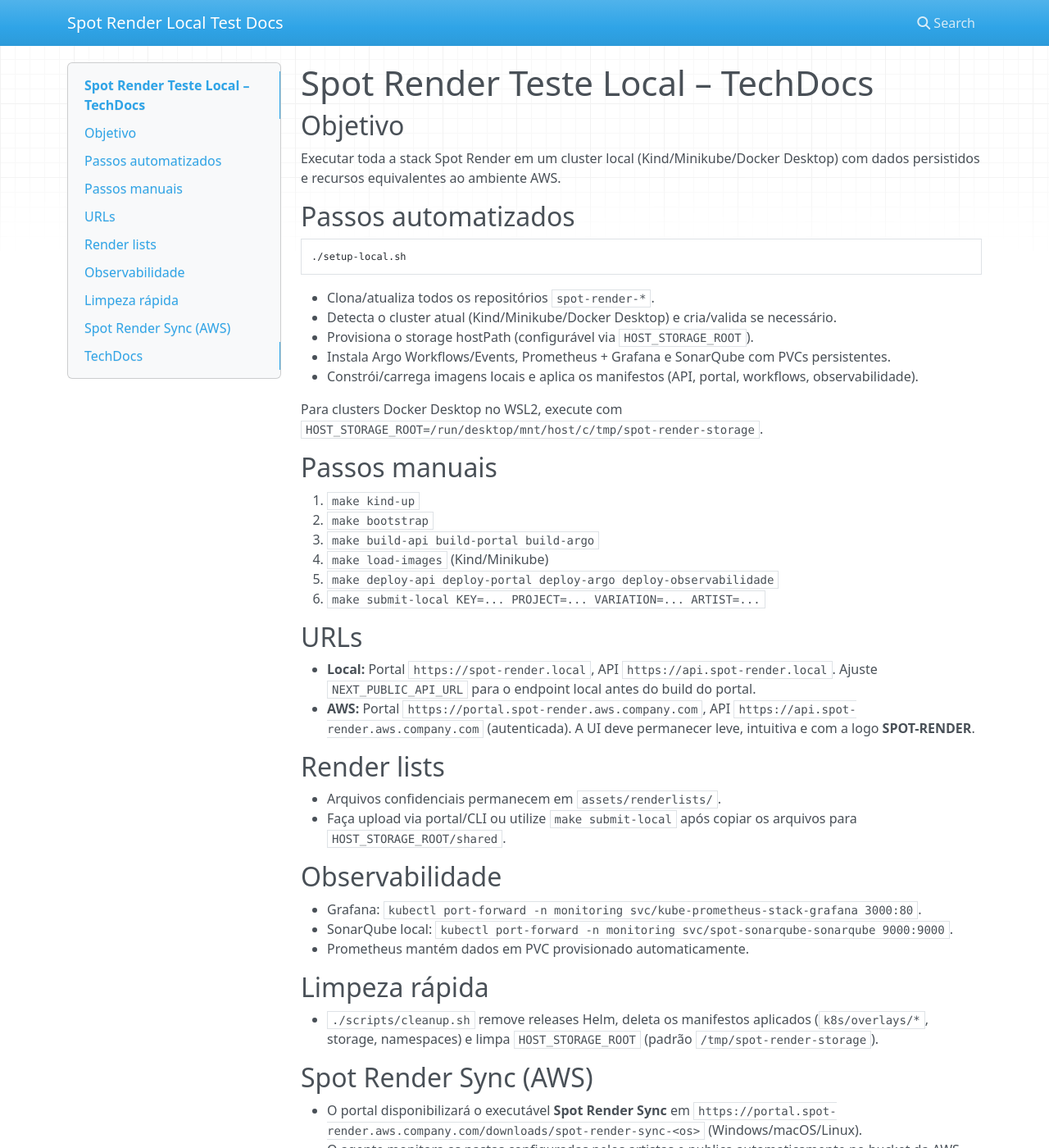
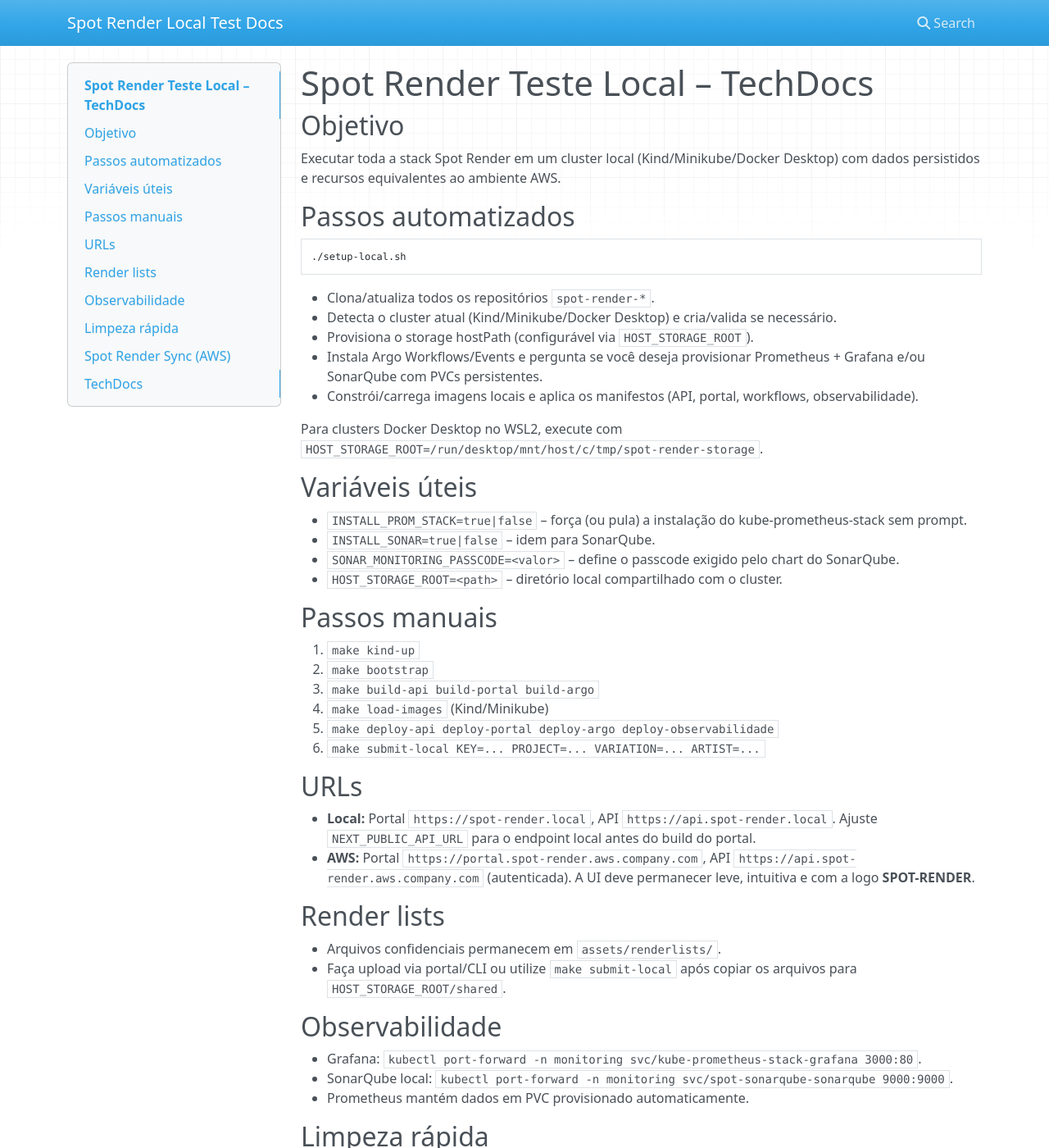
Before and after one commit to raafa001/spot-render-teste-local, an MkDocs documentation site: the page built from docs/index.md, in a window 1280 px wide and 1400 px high. Shown: the whole window at 82% size. Built offline with MkDocs 1.6.1, drawn with Linux system fonts in a browser that asks for light colours; nearby versions of some CDN libraries; some of the changed text lies outside the part shown.

Commit message:
chore: prompt optional monitoring installs

```diff
--- a/docs/index.md
+++ b/docs/index.md
@@ -10,10 +10,16 @@
 - Clona/atualiza todos os repositórios `spot-render-*`.
 - Detecta o cluster atual (Kind/Minikube/Docker Desktop) e cria/valida se necessário.
 - Provisiona o storage hostPath (configurável via `HOST_STORAGE_ROOT`).
-- Instala Argo Workflows/Events, Prometheus + Grafana e SonarQube com PVCs persistentes.
+- Instala Argo Workflows/Events e pergunta se você deseja provisionar Prometheus + Grafana e/ou SonarQube com PVCs persistentes.
 - Constrói/carrega imagens locais e aplica os manifestos (API, portal, workflows, observabilidade).
 
 Para clusters Docker Desktop no WSL2, execute com `HOST_STORAGE_ROOT=/run/desktop/mnt/host/c/tmp/spot-render-storage`.
+
+## Variáveis úteis
+- `INSTALL_PROM_STACK=true|false` – força (ou pula) a instalação do kube-prometheus-stack sem prompt.
+- `INSTALL_SONAR=true|false` – idem para SonarQube.
+- `SONAR_MONITORING_PASSCODE=<valor>` – define o passcode exigido pelo chart do SonarQube.
+- `HOST_STORAGE_ROOT=<path>` – diretório local compartilhado com o cluster.
 
 ## Passos manuais
 1. `make kind-up`
@@ -38,6 +44,7 @@
 
 ## Limpeza rápida
 - `./scripts/cleanup.sh` remove releases Helm, deleta os manifestos aplicados (`k8s/overlays/*`, storage, namespaces) e limpa `HOST_STORAGE_ROOT` (padrão `/tmp/spot-render-storage`).
+- `./teardown-local.sh` é um atalho na raiz que chama o script acima.
 
 ## Spot Render Sync (AWS)
 - O portal disponibilizará o executável **Spot Render Sync** em `https://portal.spot-render.aws.company.com/downloads/spot-render-sync-<os>` (Windows/macOS/Linux).
```
Also changed, not shown: README.md (+13 -0 lines), 2 other files.
